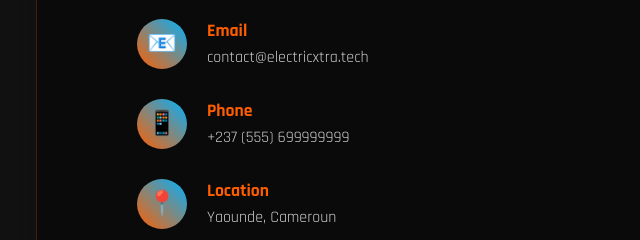
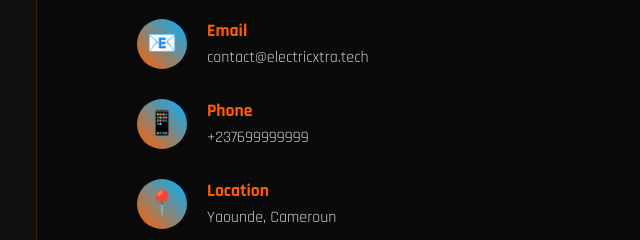
Before and after one commit to klenzornjoume/electricextra, a plain HTML site: page index.html in a window 1280 px wide. Shown: the part 3300-3540 px from the top of the page, 573-1213 px from the left. Drawn offline with Linux system fonts and the light colour scheme.

Commit message:
Update index.html

```diff
--- a/index.html
+++ b/index.html
@@ -241,7 +241,7 @@ https://templatemo.com/tm-596-electric-xtra
                     <div class="info-icon">📱</div>
                     <div class="info-details">
                         <h4>Phone</h4>
-                        <p>+237 (555) 699999999</p>
+                        <p>+237699999999</p>
                     </div>
                 </div>
                 <div class="info-item">
```
